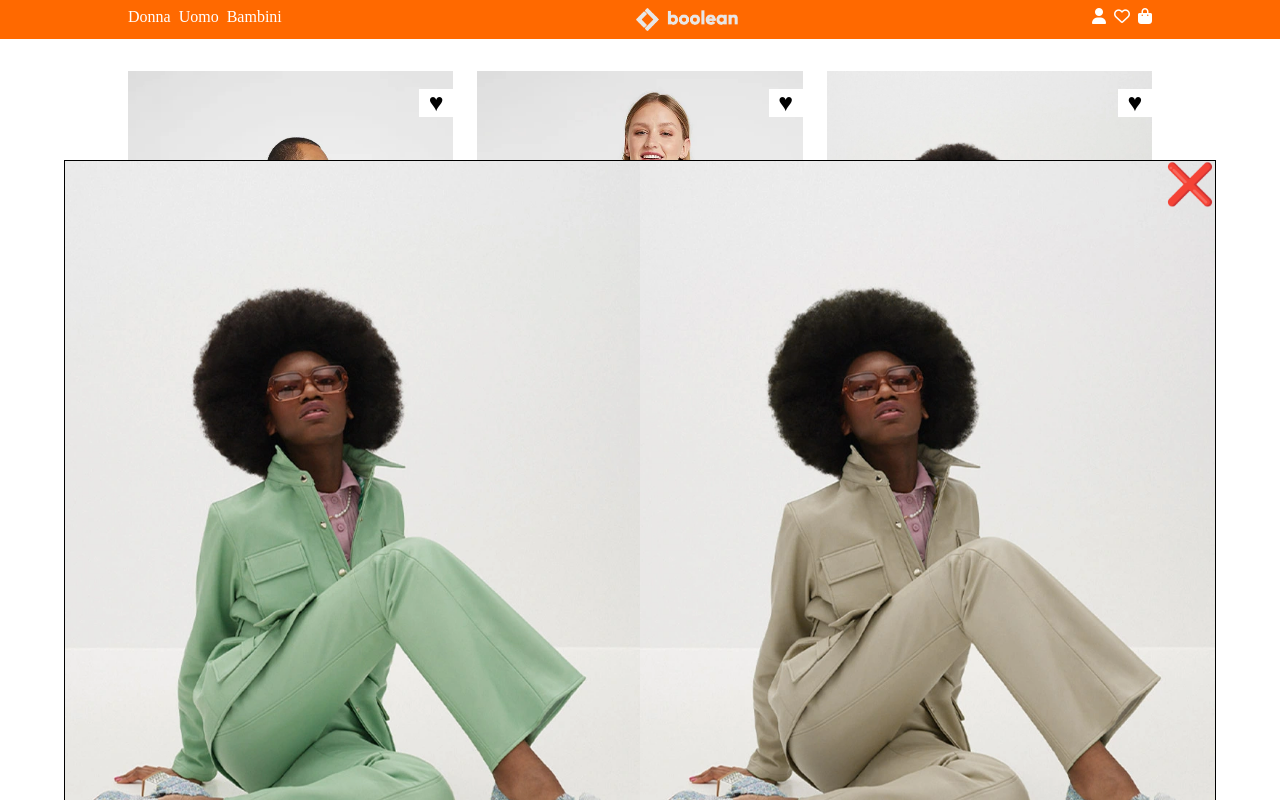
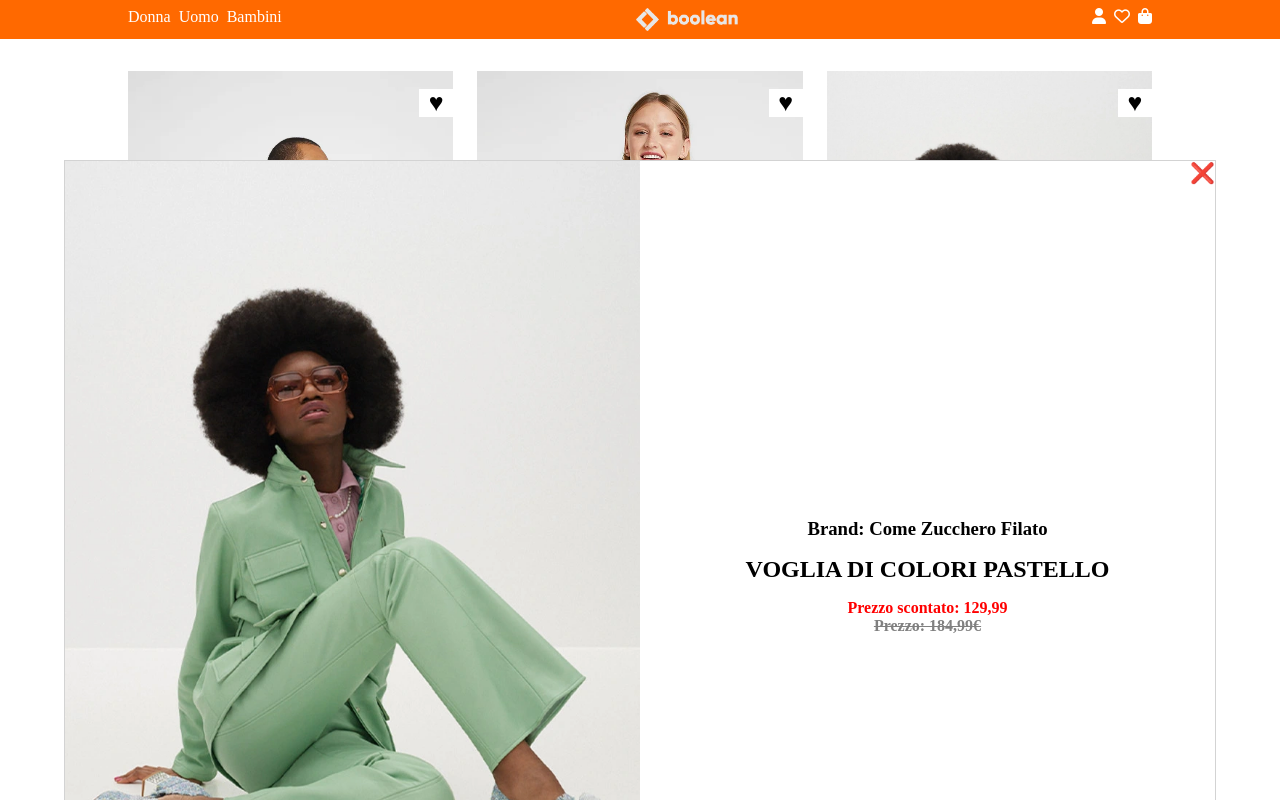
Before and after one commit to Nico-Serra/vite-boolando, a Vue app: page / in a window 1280 px wide. Both pictures are taken after a click on the element "VOGLIA DI COLORI PASTELLO". Shown: the top 800 px of the page. Built offline with nearby package versions, Linux system fonts and the light colour scheme; data requests are answered from the project's data file.

Commit message:
add new component ProductModal and add Bonus

```diff
--- a/src/assets/scss/partials/_siteMain.scss
+++ b/src/assets/scss/partials/_siteMain.scss
@@ -190,3 +190,47 @@
 .image2 {
     display: none;
 }
+
+.modal {
+    position: absolute;
+    top: 20%;
+    left: 5%;
+    width: 90%;
+    z-index: 100;
+    background-color: white;
+    border: 0.5px solid lightgrey;
+    display: flex;
+
+    .image {
+        width: 50%;
+        display: flex;
+        justify-content: center;
+
+        img {
+            max-width: 100%;
+            object-fit: cover
+        }
+    }
+
+    .text {
+        text-align: center;
+        margin: 1rem;
+        display: flex;
+        flex-direction: column;
+        justify-content: center;
+        flex-grow: 1;
+
+        h2 {
+            padding: 1rem 0;
+        }
+
+        span {
+            position: absolute;
+            right: 0;
+            top: 0;
+            z-index: 1;
+            font-size: 20px;
+        }
+    }
+
+}
--- a/src/components/AppMain.vue
+++ b/src/components/AppMain.vue
@@ -2,6 +2,9 @@
 import ProductCard from './ProductCard.vue';
 
 import { state } from '../state'
+
+import ProductModal from './ProductModal.vue'
+
 
 export default {
     name: 'AppMain',
@@ -85,6 +88,7 @@ export default {
     },
     components: {
         ProductCard,
+        ProductModal,
 
     },
 
@@ -101,6 +105,9 @@ export default {
             this.singleProduct = product,
                 this.showModal = true
 
+        },
+        closeModal() {
+            this.showModal = false
         }
     }
 }
@@ -108,17 +115,7 @@ export default {
 
 <template>
     <main id="site_main">
-        <div v-if="showModal === true" class="modal">
-            <img :src="'/img/' + singleProduct.firstImage" alt="">
-            <img :src="'/img/' + singleProduct.secondImage" alt="">
-            <div class="text">
-                <h3>Brand: {{ singleProduct.brand }}</h3>
-                <h2>{{ singleProduct.nameProduct }}</h2>
-                <h4>Prezzo scontato: {{ singleProduct.salesPrice }}</h4>
-                <h4 v-if="singleProduct.price">Prezzo: {{ singleProduct.price }}</h4>
-                <span @click="showModal = false">❌</span>
-            </div>
-        </div>
+        <ProductModal :singleProduct="singleProduct" @closeModal="closeModal" v-if="showModal === true" />
         <div class="container">
             <h1></h1>
             <!-- <p>{{ state.message }}</p> -->
@@ -134,35 +131,5 @@ export default {
 </template>
 
 <style>
-.modal {
-    position: absolute;
-    top: 20%;
-    left: 5%;
-    width: 90%;
-    z-index: 100;
-    background-color: white;
-    border: 1px solid;
 
-    img {
-        max-width: 50%;
-    }
-
-    .text {
-        text-align: center;
-        margin: 1rem;
-
-        h2{
-            padding: 1rem 0;
-        }
-
-        span {
-            position: absolute;
-            right: 0;
-            top: 0;
-            z-index: 1;
-            font-size: 40px;
-        }
-    }
-
-}
 </style>
--- /dev/null
+++ b/src/components/ProductModal.vue
@@ -0,0 +1,39 @@
+<script>
+
+export default {
+    name: 'ProductModal',
+    props: {
+        singleProduct: Object,
+        showModal: true
+    },
+    emit: ['closeModal']
+}
+</script>
+
+<template>
+    <div class="modal">
+        <div class="image">
+            <img :src="'/img/' + singleProduct.firstImage" alt="" class="image1">
+            <img :src="'/img/' + singleProduct.secondImage" alt="" class="image2">
+        </div>
+        <div class="text">
+            <h3>Brand: {{ singleProduct.brand }}</h3>
+            <h2>{{ singleProduct.nameProduct }}</h2>
+            <h4 class="red">Prezzo scontato: {{ singleProduct.salesPrice }}</h4>
+            <h4 v-if="singleProduct.price" class="gray">Prezzo: {{ singleProduct.price }}</h4>
+            <span @click="$emit('closeModal')">❌</span>
+        </div>
+    </div>
+</template>
+
+<style>
+.image:hover {
+    .image1 {
+        display: none;
+    }
+
+    .image2 {
+        display: block;
+    }
+}
+</style>
```
